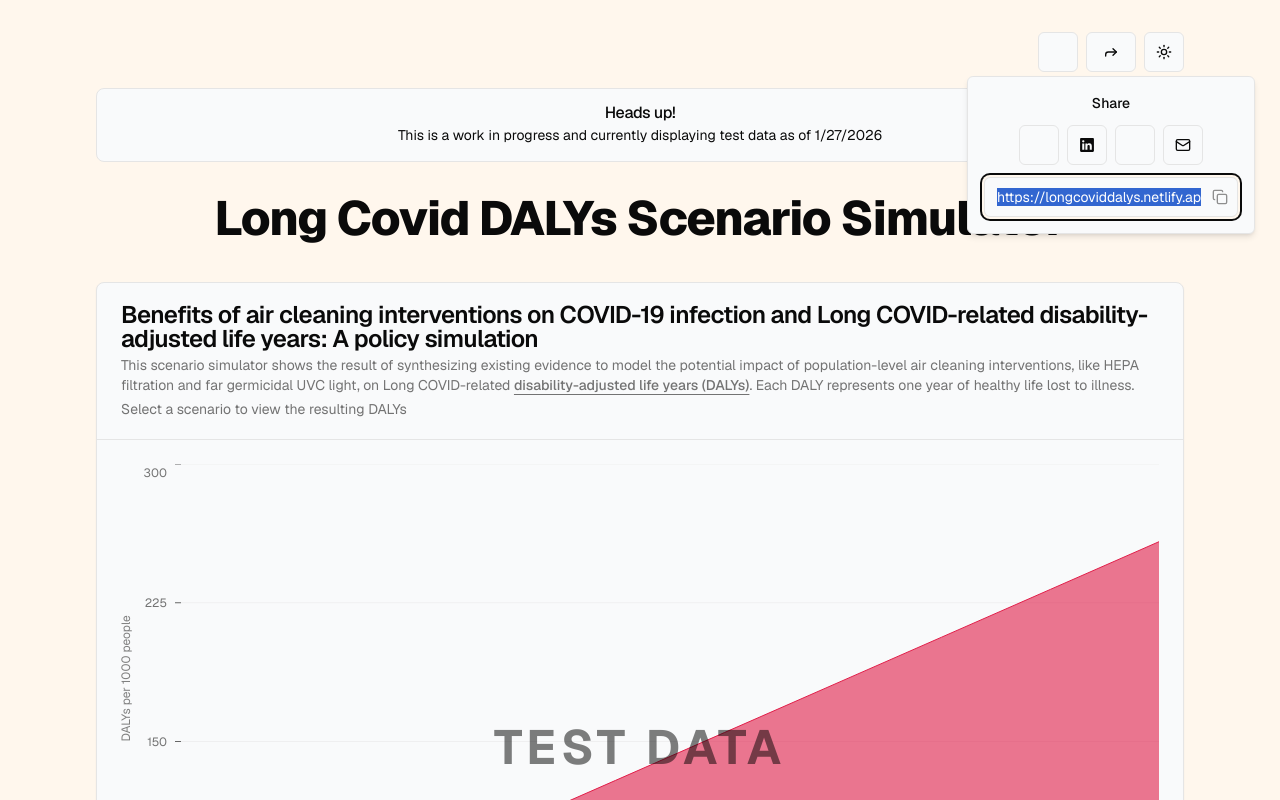
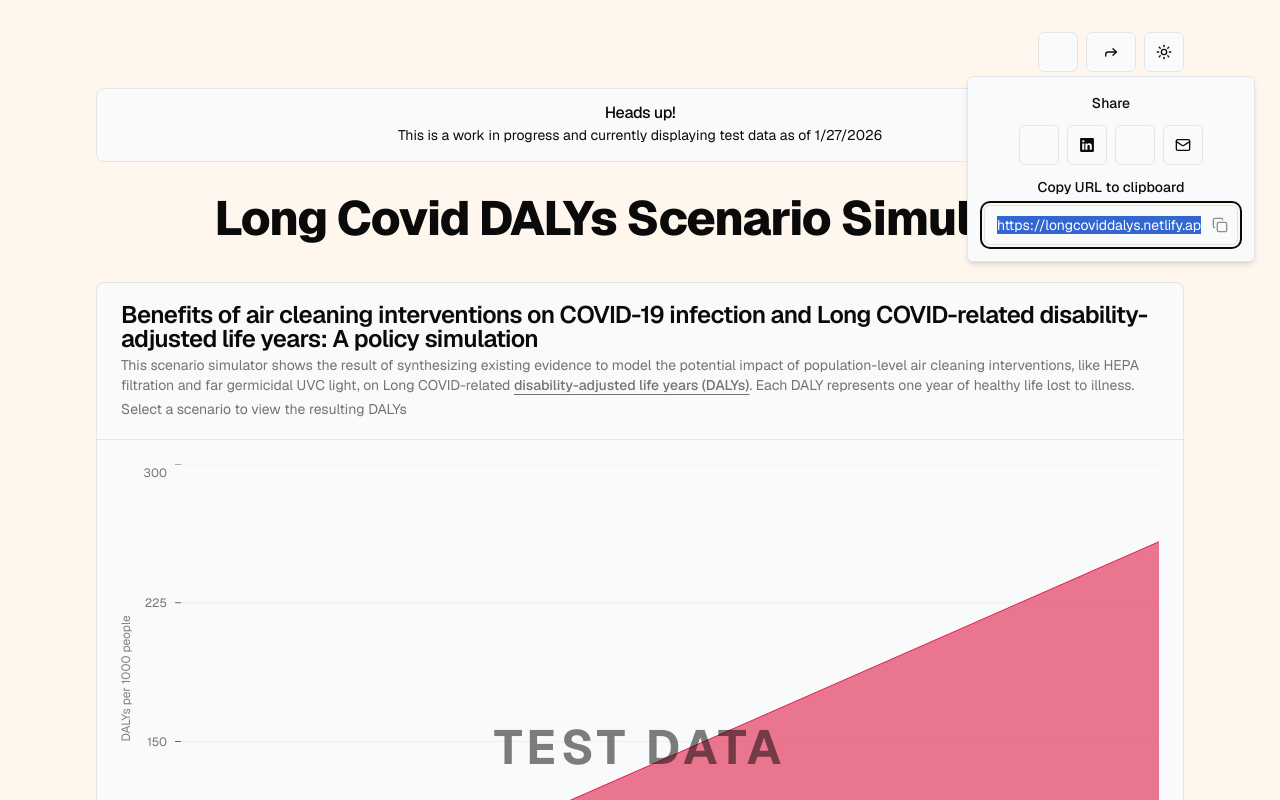
Before and after one commit to DevinCLane/long-covid-dalys, a React (Vite) app: page / in a window 1280 px wide. Both pictures are taken after a click on the button 1111 px from the left and 52 px from the top of the page. Shown: the top 800 px of the page. Built offline with nearby package versions, Linux system fonts and the light colour scheme; some icons are missing.

Commit message:
add visual text: copy URL to clipboard

```diff
--- a/src/components/share-button.tsx
+++ b/src/components/share-button.tsx
@@ -149,6 +149,7 @@ export default function ShareButton() {
                 </Tooltip>
               </div>
               <div className="space-y-2">
+                <div className="text-sm font-medium">Copy URL to clipboard</div>
                 <div className="relative">
                   <Input
                     ref={inputRef}
```
